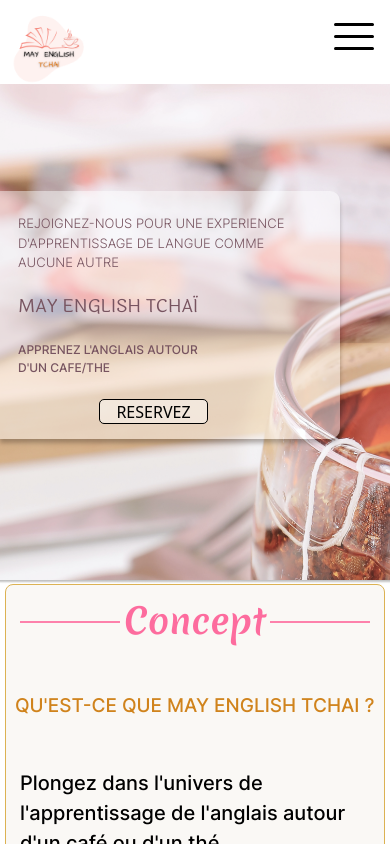
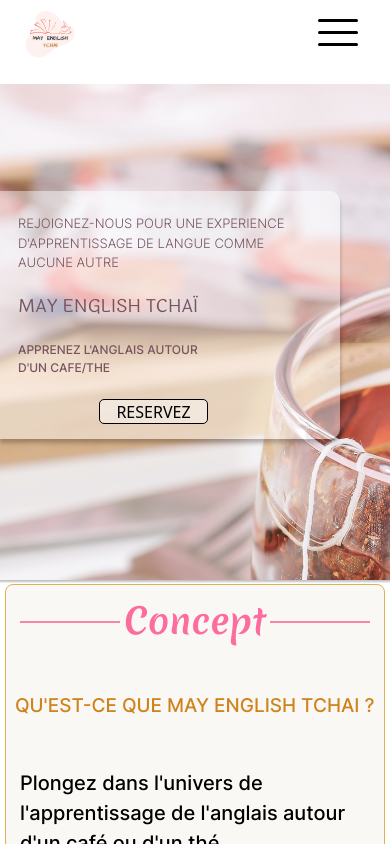
Before and after one commit to may-english-tchai/web-app, a React (Vite) app: page / in a window 390 px wide. Shown: the top 844 px of the page. Built offline with nearby package versions, Linux system fonts and the light colour scheme; no server answers.

Commit message:
conflit gerer

```diff
--- a/src/assets/styles/header.scss
+++ b/src/assets/styles/header.scss
@@ -19,7 +19,6 @@
     width: 100%;
     background-color: $color-1;
     position: fixed;
-
 }
 
 
@@ -55,9 +54,7 @@
         position: absolute;
         border-radius: 10px;
         bottom: 0px;
-        top: 4.1rem;
-        left: 50%;
-        transform: translateX(-50%);
+        transform: translateX(0);
         -webkit-animation: anim 0.3s ease forwards;
         animation: anim 0.6s ease forwards;
 
@@ -107,7 +104,9 @@
     }
 
     #logoImage{
-        width: 100px;
+        width: 70px;
+        position: fixed;
+        left: 1rem;
     }
 
     .navbar_links{
@@ -119,7 +118,6 @@
         right:-100vw ;
         width: 0;
         bottom: 0;
-
         background-color: white;
         visibility: hidden;
         transition: all .8s ease-in-out;
@@ -193,8 +191,8 @@
     .navbar_burger{
         display: block;
         position: fixed;
-        top: 1rem;
-        right: 1rem;
+        top: 0.8rem;
+        right: 2rem;
     }
 
     .navbar_burger:hover{
```
